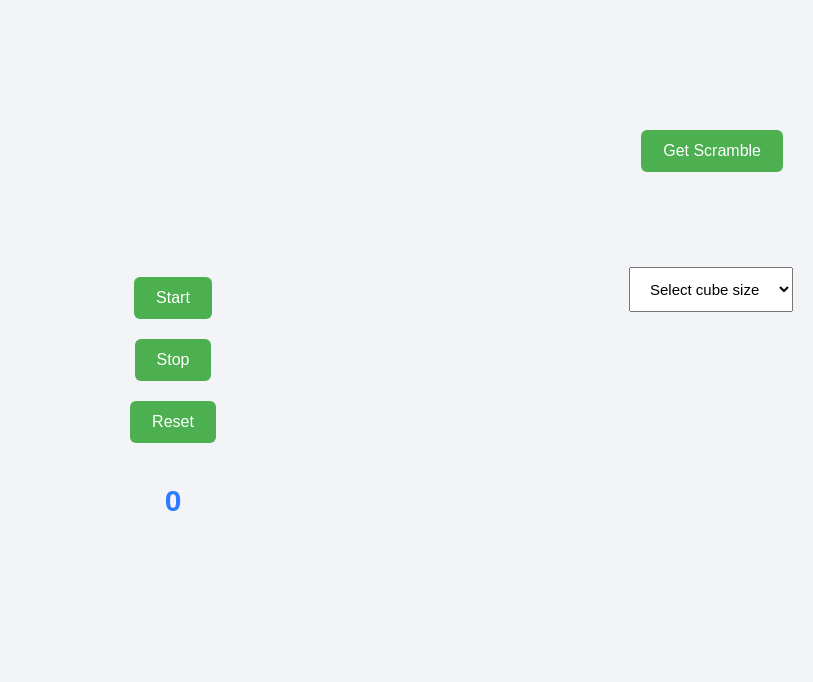
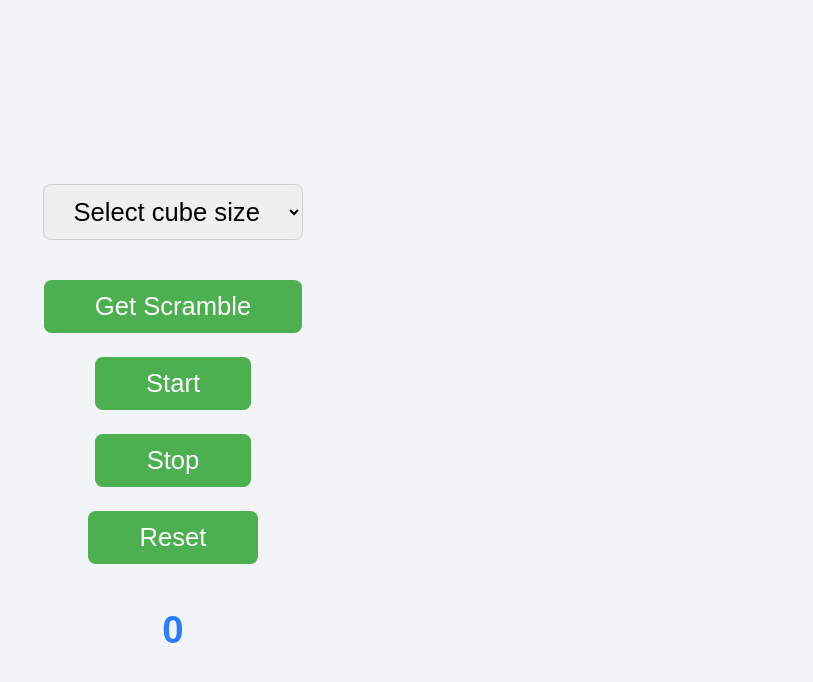
Before and after one commit to MysteryMan789/cube-timer, a plain HTML site: page index.html in a window 1280 px wide. Shown: the whole page, without its empty margins (467-1280 px from the left). Drawn offline with Linux system fonts and the light colour scheme.

Commit message:
Update index.html

```diff
--- a/index.html
+++ b/index.html
@@ -14,40 +14,54 @@
                 height: 100vh;
                 margin: 0;
                 color: #333;
+                padding: 2vw;
             }
             button {
                 background-color: #4CAF50;
                 border: none;
-                padding: 12px 22px;
+                padding: 1.5vh 4vw;
                 color: white;
-                font-size: 16px;
-                border-radius: 6px;
+                font-size: 2vw;
+                border-radius: 0.6vw;
                 cursor: pointer;
-                margin: 10px;
+                margin: 1.5vh 2vw;
             }
-            button:hover { background-color: #45a049; }
+            button:hover {
+                background-color: #45a049;
+            }
             #seconds {
-                font-size: 30px;
+                font-size: 3vw;
                 font-weight: bold;
                 color: #2b7cff;
             }
             #scramble {
-                margin-top: 15px;
-                font-size: 18px;
+                margin-top: 2vh;
+                font-size: 2vw;
                 max-width: 90%;
                 text-align: center;
+                word-wrap: break-word;
             }
-            .select-wrapper { width: 220px; }
+            .select-wrapper {
+                width: 50vw;
+                display: flex;
+                justify-content: center;
+                margin-bottom: 3vh;
+            }
             select {
-                position: absolute;
-                right: 20px;
-                padding: 12px 16px;
-                font-size: 15px;
+                padding: 1.5vh 2vw;
+                font-size: 2vw;
+                border-radius: 0.6vw;
+                border: 1px solid #ccc;
             }
             #get-scramble {
-                position: absolute;
-                right: 20px;
-                top: 120px;
+                margin-top: 2vh;
+            }
+            .buttons-wrapper {
+                display: flex;
+                justify-content: center;
+                flex-wrap: wrap;
+                gap: 2vw;
+                margin-top: 2vh;
             }
         </style>
     </head>
```
